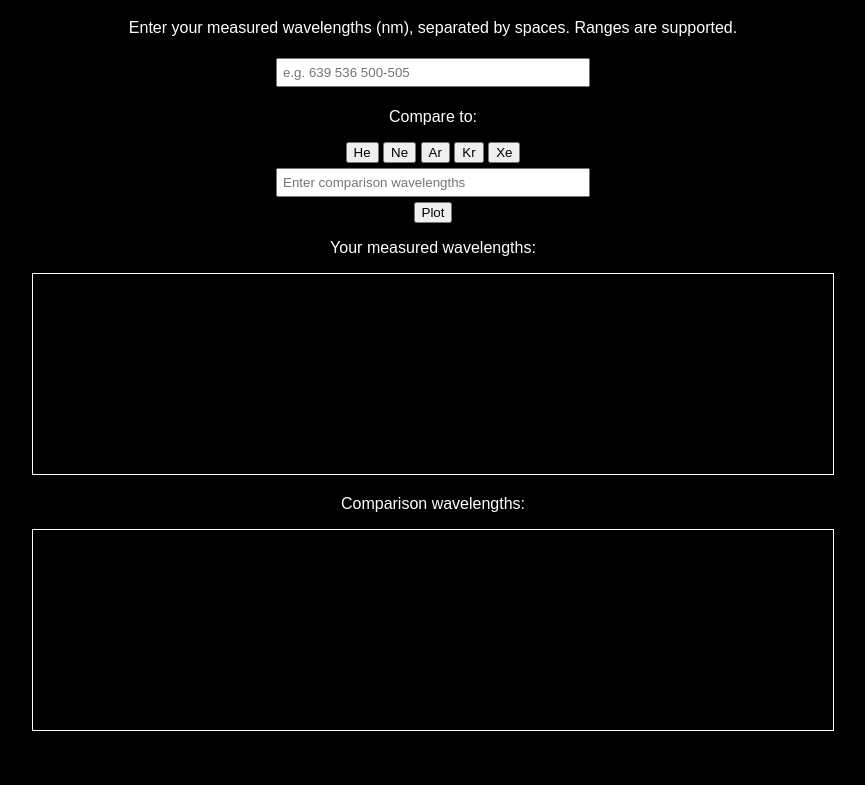
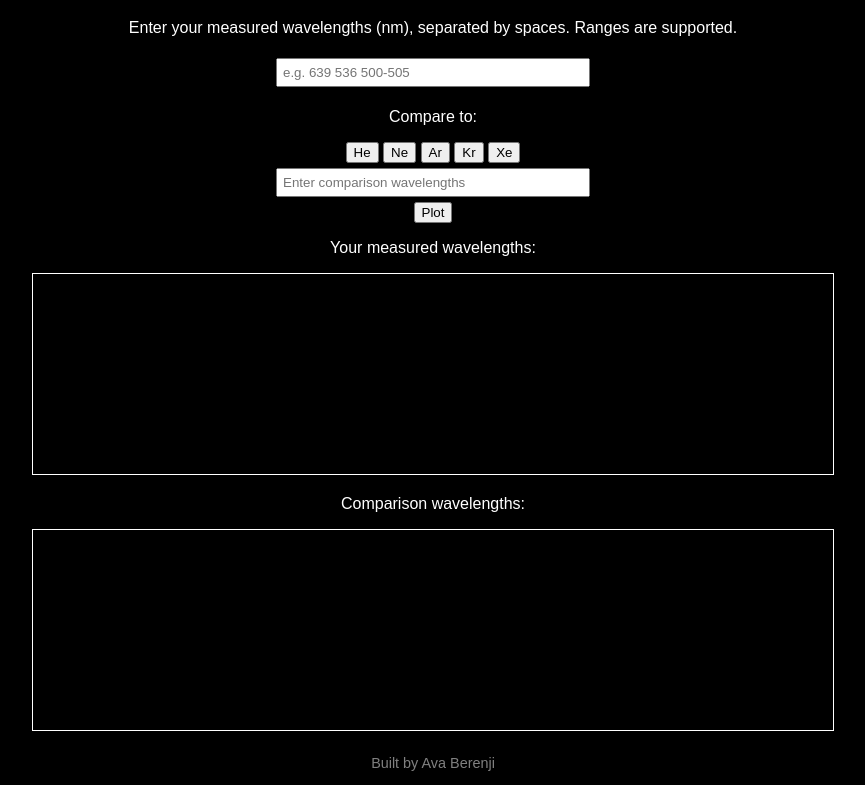
Before and after one commit to ab2028/spectrum-plotter, a plain HTML site: page index.html in a window 1280 px wide. Shown: the part 61-846 px from the top of the page, without its empty margins (207-1072 px from the left). Before the commit the page ends 804 px from the top, so only its background shows below. Drawn offline with Linux system fonts and the light colour scheme.

Commit message:
Update index.html

```diff
--- a/index.html
+++ b/index.html
@@ -37,6 +37,9 @@
 <p>Comparison wavelengths:</p>
 <canvas id="spectrum2" width="800" height="200" style="border:1px solid white"></canvas>
 
+<p style="color: gray; font-size: 0.9em; margin-top:20px;">
+  Built by Ava Berenji
+</p>
 
 
   <script src="script.js"></script>
```
